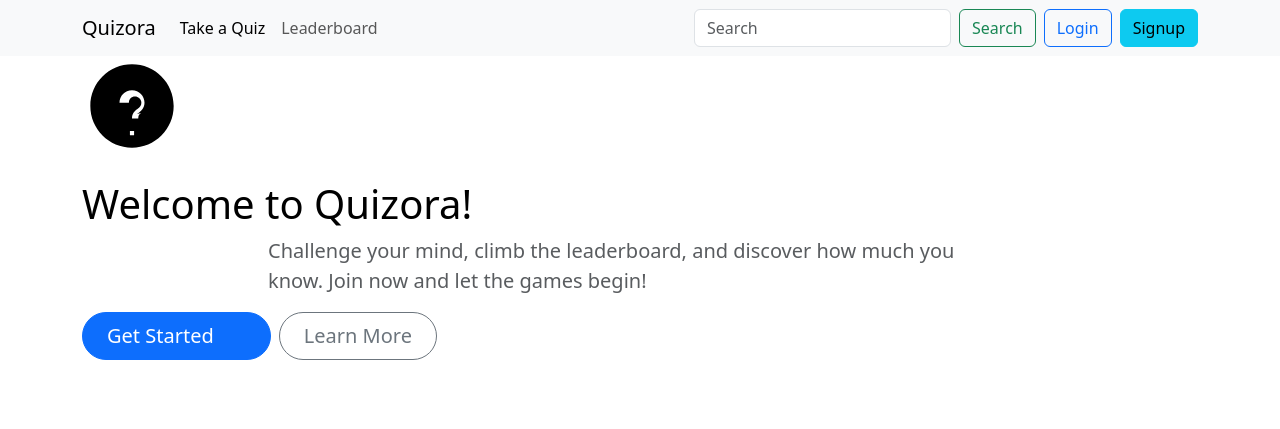
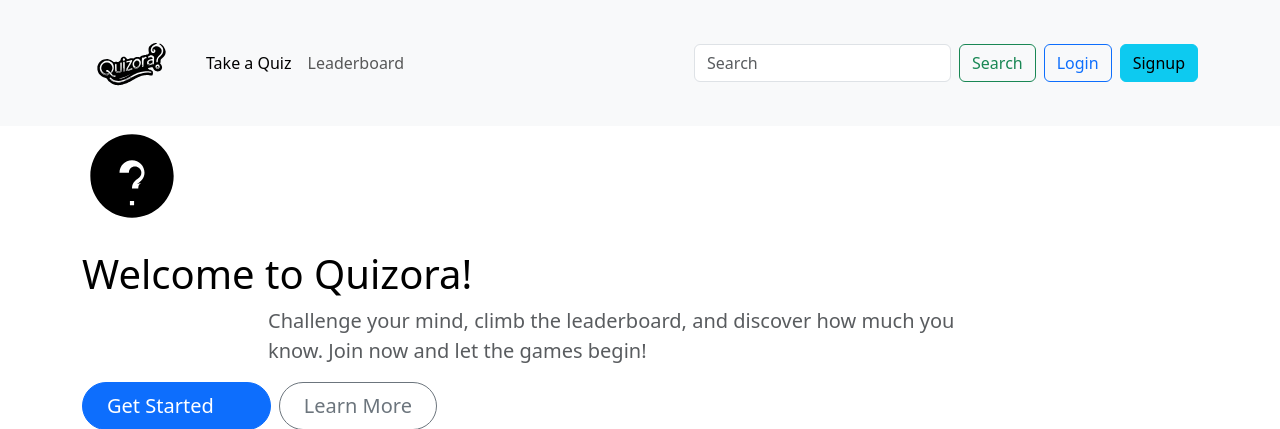
Before and after one commit to Tweek-byte/Quiz_Application_Project, a Django app: page / in a window 1280 px wide. Shown: the top 429 px of the page. Run offline with Django 5.2, Linux system fonts and the light colour scheme.

Commit message:
feat(front-end): create Quizora logo

```diff
--- a/templates/template_files/navigation.html
+++ b/templates/template_files/navigation.html
@@ -1,7 +1,10 @@
-<body>
 <nav class="navbar navbar-expand-lg bg-body-tertiary">
     <div class="container">
-            <a class="navbar-brand" href="#">Quizora</a>
+        <!-- Load logo quizora.svg -->
+        <a class="navbar-brand" href="#">
+            {% load static %}
+            <img src="{% static 'images/quizora.svg' %}" alt="Quizora Logo" width="100" height="100" style="max-height: 150px;">
+        </a>
         <button class="navbar-toggler" type="button" data-bs-toggle="collapse" data-bs-target="#navbarSupportedContent" aria-controls="navbarSupportedContent" aria-expanded="false" aria-label="Toggle navigation">
             <span class="navbar-toggler-icon"></span>
         </button>
@@ -23,4 +26,3 @@
         </div>
     </div>
 </nav>
-</body>
```
Also changed, not shown: static/images/quizora.svg (added). Lines whose indentation alone changed are shown as unchanged.
